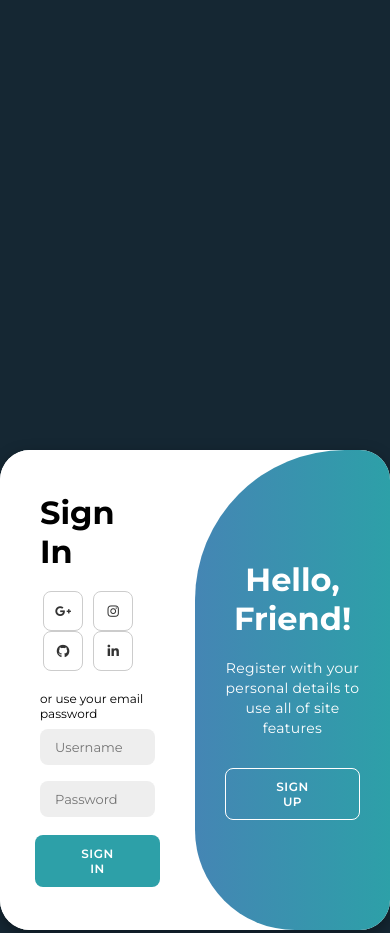
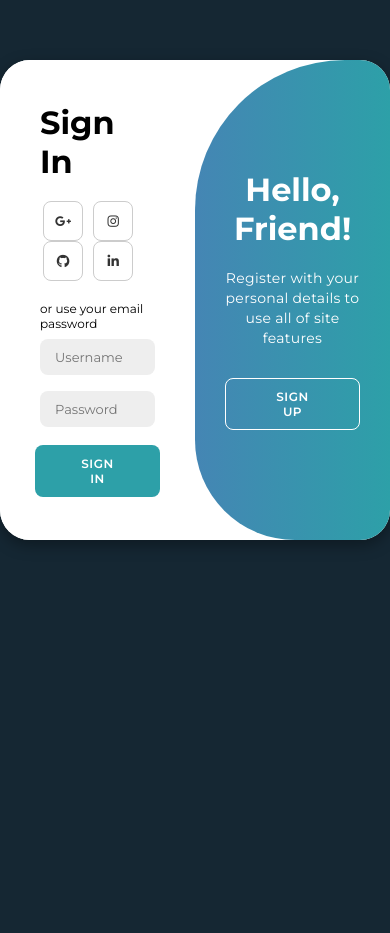
Before and after one commit to El-Ikhsan/frontend-for-activities, a website: page public/index.html in a window 390 px wide. Shown: the part 416-1349 px from the top of the page. Drawn offline with Linux system fonts and the light colour scheme.

Commit message:
finaly commit3

```diff
--- a/public/style.css
+++ b/public/style.css
@@ -625,7 +625,7 @@ body {
         height: 300vh;
     }
     .container {
-        margin-top: -850px;
+        margin-top: -860px;
     }
     .containerActivities{
         padding-top: 200px;
@@ -663,8 +663,8 @@ body {
 }
 
 @media (max-width: 500px) {
-    .container {
-        margin-top: -100px;
+      .container {
+        margin-top: -880px;
     }
     .containerActivities{
         padding: 20px;
```
